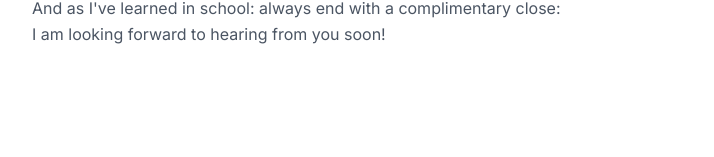
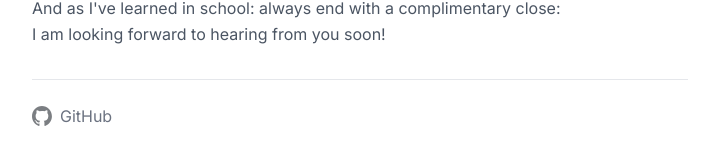
Before and after one commit to AmProsius/design-engineer-job-application, a Next.js app: page / in a window 1280 px wide. Shown: the part 5241-5398 px from the top of the page, without its empty margins (280-994 px from the left). Before the commit the page ends 5320 px from the top, so only its background shows below. Built offline with nearby package versions, Linux system fonts and the light colour scheme.

Commit message:
Add footer

```diff
--- a/app/page.tsx
+++ b/app/page.tsx
@@ -1,11 +1,12 @@
 import { ExternalLink } from "@/components/ExternalLink";
+import { Footer } from "@/components/Footer";
+import { Gallery } from "@/components/Gallery";
 import { Header } from "@/components/Header";
 import { Headline } from "@/components/Headline";
+import { InternalLink } from "@/components/InternalLink";
+import { Quote } from "@/components/Quote";
 import { Section } from "@/components/Section";
-import { InternalLink } from "@/components/InternalLink";
 import { SectionHeadline } from "@/components/SectionHeadline";
-import { Gallery } from "@/components/Gallery";
-import { Quote } from "@/components/Quote";
 
 export default function Home() {
   return (
@@ -463,6 +464,8 @@ export default function Home() {
           </Section>
         </div>
       </main>
+
+      <Footer />
     </>
   );
 }
--- /dev/null
+++ b/components/Footer.tsx
@@ -0,0 +1,28 @@
+import Image from "next/image";
+
+import githubLogo from "../public/img/github-mark.svg";
+import githubLogoWhite from "../public/img/github-mark-white.svg";
+
+export const Footer: React.FC = () => (
+  <footer className="mx-auto mt-8 flex w-full max-w-prose border-t dark:border-gray-700">
+    <div className="group relative mt-6 flex items-center gap-x-2">
+      <Image
+        src={githubLogo}
+        alt="GitHub logo"
+        className="size-5 opacity-60 transition-opacity group-hover:opacity-80 dark:hidden"
+      />
+      <Image
+        src={githubLogoWhite}
+        alt="GitHub logo"
+        className="hidden size-5 opacity-60 transition-opacity group-hover:opacity-80 dark:block"
+      />
+      <a
+        className="text-gray-500 transition-colors after:absolute after:inset-0 hover:text-gray-800 dark:text-gray-400 dark:hover:text-gray-200"
+        href="https://github.com/AmProsius/design-engineer-job-application"
+        target="_blank"
+      >
+        GitHub
+      </a>
+    </div>
+  </footer>
+);
```
Also changed, not shown: public/img/github-mark-white.svg (added), public/img/github-mark.svg (added).
